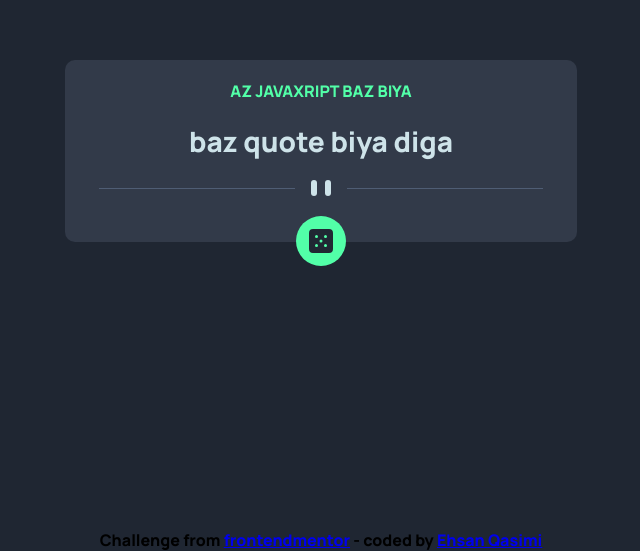
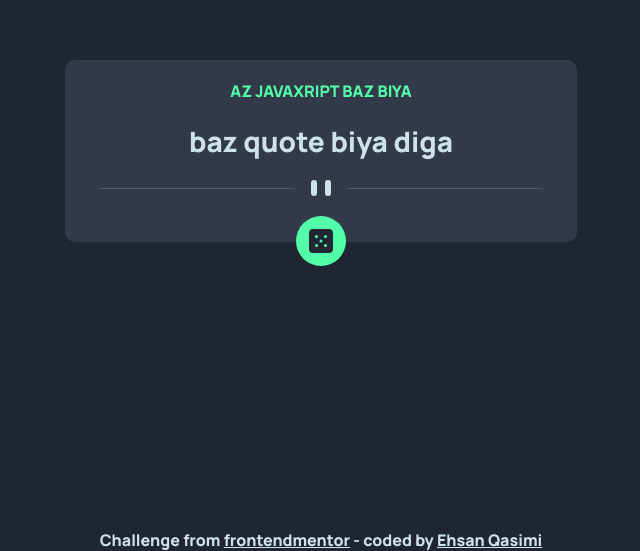
Before and after one commit to ehsanqasimi/ADVICE-GENERATOR-APP-MAIN, a plain HTML site: page index.html in a window 1280 px wide. Shown: the part 249-800 px from the top of the page, without its empty margins (319-959 px from the left). Drawn offline with Linux system fonts and the light colour scheme; no server answers.

Commit message:
Update style.css

```diff
--- a/style.css
+++ b/style.css
@@ -83,14 +83,15 @@ body {
   cursor: pointer;
 }
 
-footer{
-    position: absolute;
-    bottom: 0;
-    color: $LightCyan;
-    a{
-        color: $LightCyan;
-        font-weight: 700;
-    }
+footer {
+  position: absolute;
+  bottom: 0;
+  color: #cee3e9;
+}
+
+footer a {
+  color: #cee3e9;
+  font-weight: 700;
 }
 
 @media screen and (max-width: 600px) {
```
